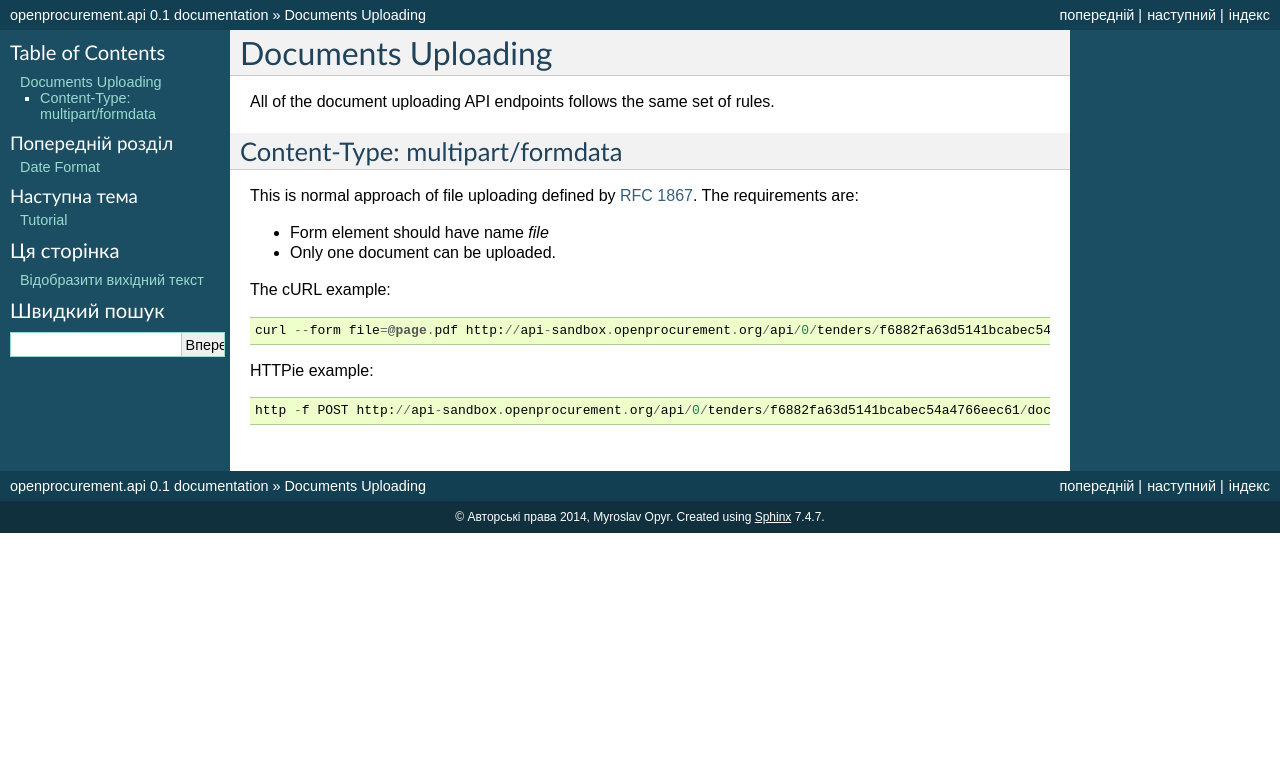
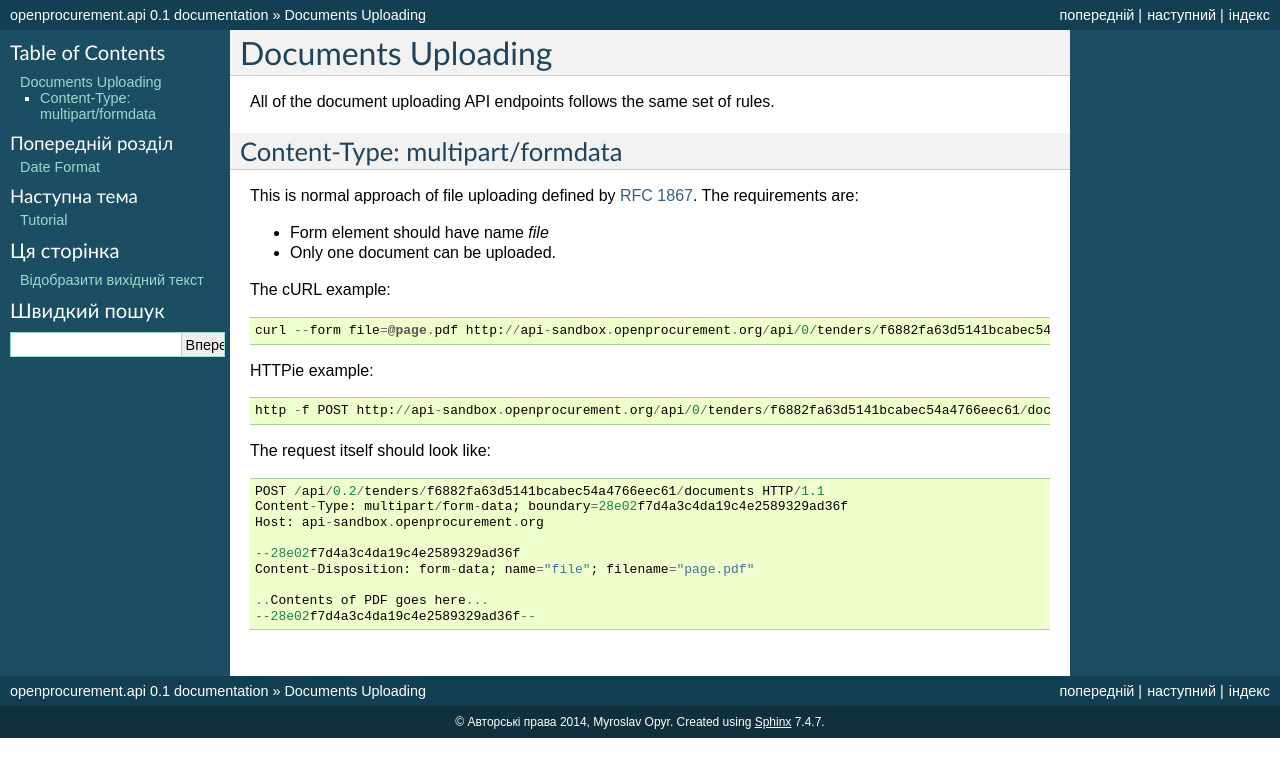
Before and after one commit to openprocurement/openprocurement.api, a Sphinx documentation site: the page built from docs/source/upload.rst, in a window 1280 px wide. Shown: the top 777 px of the page. Built offline with Sphinx 7.4.7, drawn with Linux system fonts in a browser that asks for light colours.

Commit message:
Added example of multipart/form-data

```diff
--- a/docs/source/upload.rst
+++ b/docs/source/upload.rst
@@ -21,3 +21,15 @@ The cURL example::
 HTTPie example::
 
     http -f POST http://api-sandbox.openprocurement.org/api/0/tenders/f6882fa63d5141bcabec54a4766eec61/documents file@page.pdf
+
+The request itself should look like::
+
+    POST /api/0.2/tenders/f6882fa63d5141bcabec54a4766eec61/documents HTTP/1.1
+    Content-Type: multipart/form-data; boundary=28e02f7d4a3c4da19c4e2589329ad36f
+    Host: api-sandbox.openprocurement.org
+
+    --28e02f7d4a3c4da19c4e2589329ad36f
+    Content-Disposition: form-data; name="file"; filename="page.pdf"
+
+    ..Contents of PDF goes here...
+    --28e02f7d4a3c4da19c4e2589329ad36f--
```
